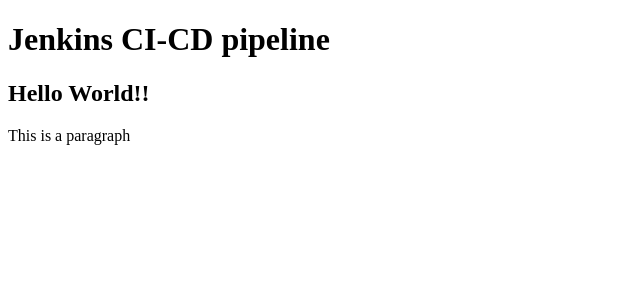
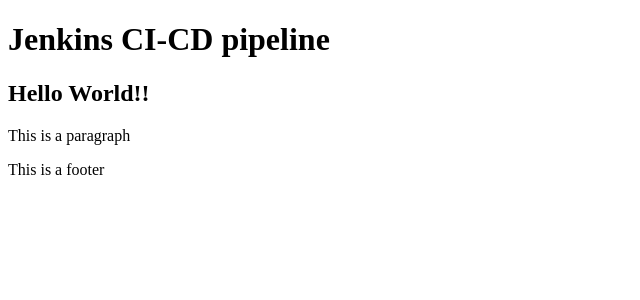
Before and after one commit to kashyap142/jenkins-pipeline, a React (Create React App) app: page / in a window 1280 px wide. Shown: the top 300 px of the page, without its empty margins (0-640 px from the left). Built offline with nearby package versions, Linux system fonts and the light colour scheme.

Commit message:
add footer

```diff
--- a/src/components/App.js
+++ b/src/components/App.js
@@ -1,3 +1,4 @@
+import Footer from "./Footer";
 import Header from "./Header";
 function App() {
   return (
@@ -5,6 +6,8 @@
       <Header />
       <h2>Hello World!!</h2>
       <p>This is a paragraph</p>
+
+      <Footer />
     </>
   );
 }
--- /dev/null
+++ b/src/components/Footer.js
@@ -0,0 +1,7 @@
+export default function Footer() {
+  return (
+    <footer>
+      <p>This is a footer</p>
+    </footer>
+  );
+}
```
